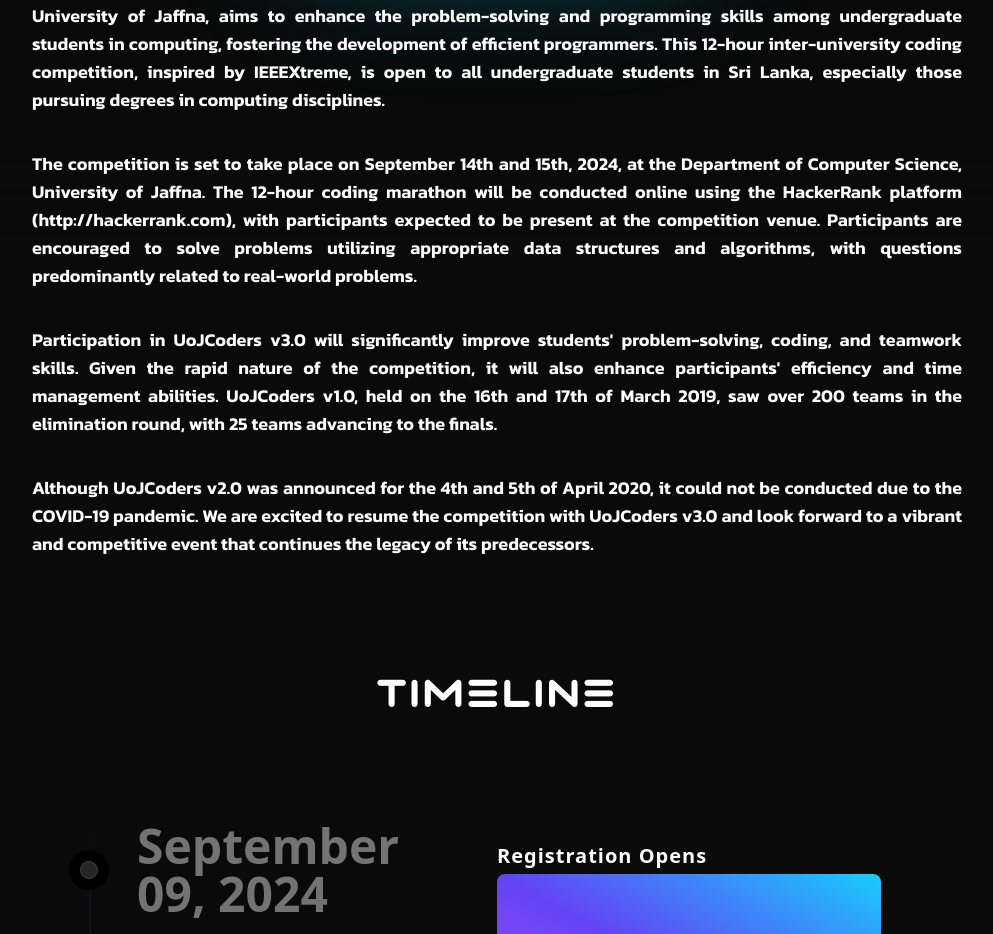
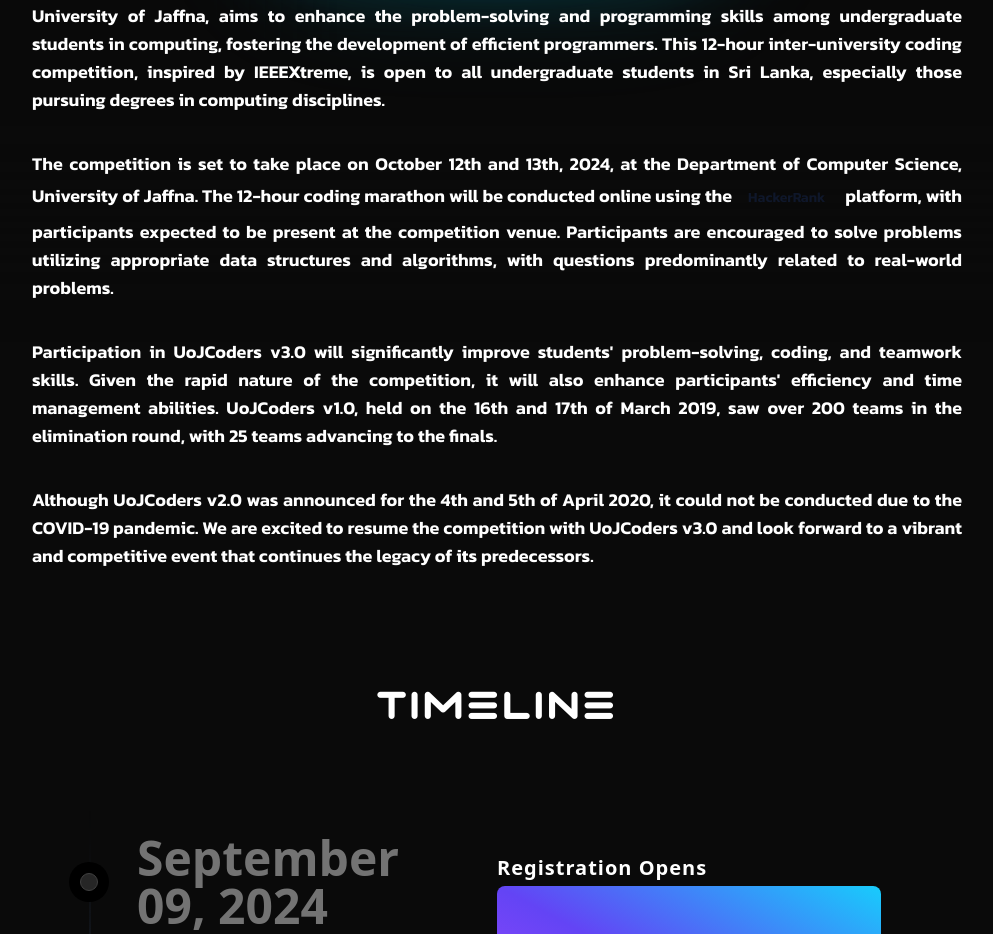
Before and after one commit to RNViththagan/uoj_coders, a Next.js app: page /compsoc/uojcoders/v3/ in a window 1280 px wide. Shown: the part 1262-2196 px from the top of the page, without its empty margins (143-1136 px from the left). Built offline with nearby package versions, Linux system fonts and the light colour scheme.

Commit message:
Refactor about-section component and update competition details

```diff
--- a/components/about-section.tsx
+++ b/components/about-section.tsx
@@ -2,6 +2,8 @@
 
 import { motion } from "framer-motion";
 import { LampContainer } from "@/components/ui/lamp";
+import Link from "next/link";
+import { Button } from "./ui/button";
 
 export function AboutSection() {
   return (
@@ -46,14 +48,18 @@ export function AboutSection() {
               ease: "easeInOut",
             }}
             className="text-white py-4 text-sm lg:text-lg 2xl:text-xl text-justify font-medium">
-            The competition is set to take place on September 14th and 15th,
-            2024, at the Department of Computer Science, University of Jaffna.
-            The 12-hour coding marathon will be conducted online using the
-            HackerRank platform (http://hackerrank.com), with participants
-            expected to be present at the competition venue. Participants are
-            encouraged to solve problems utilizing appropriate data structures
-            and algorithms, with questions predominantly related to real-world
-            problems.
+            The competition is set to take place on October 12th and 13th, 2024,
+            at the Department of Computer Science, University of Jaffna. The
+            12-hour coding marathon will be conducted online using the
+            <Button variant={"link"}>
+              <Link href={"https://www.hackerrank.com"} target="_blank">
+                HackerRank
+              </Link>
+            </Button>{" "}
+            platform, with participants expected to be present at the
+            competition venue. Participants are encouraged to solve problems
+            utilizing appropriate data structures and algorithms, with questions
+            predominantly related to real-world problems.
           </motion.p>
           <motion.p
             initial={{ opacity: 0.5, y: 100 }}
```
